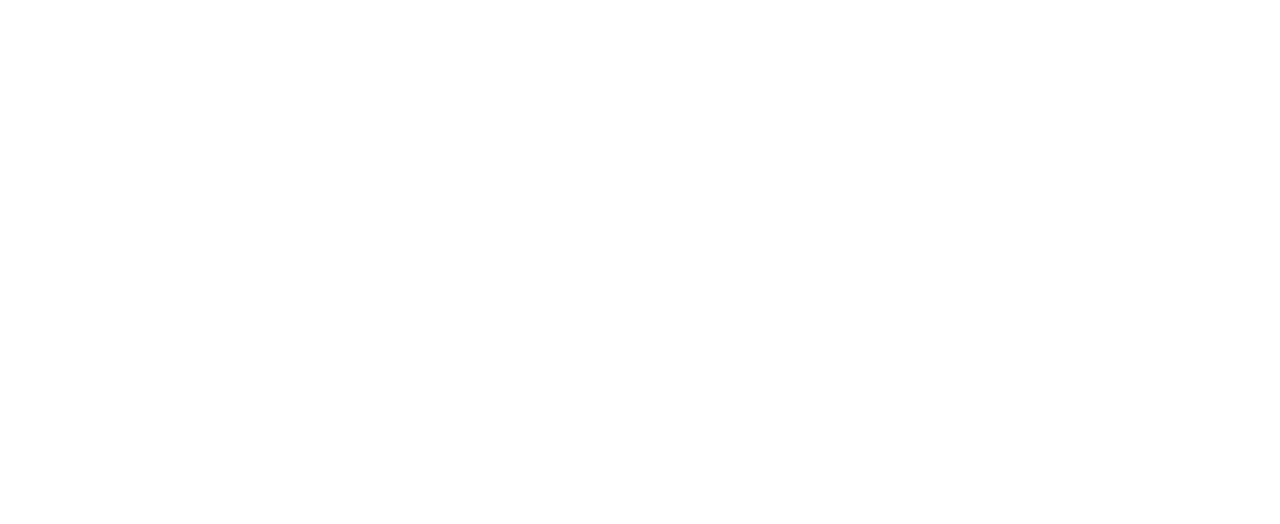
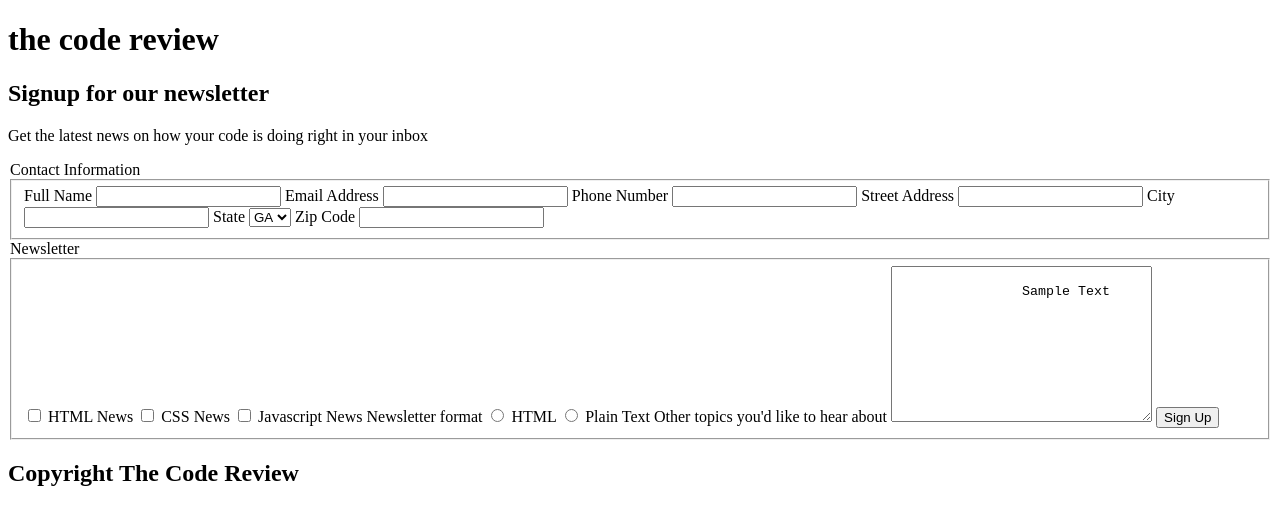
Before and after one commit to dzheng33/techdegree_project_3, a plain HTML site: page index.html in a window 1280 px wide. Drawn offline with Linux system fonts and the light colour scheme.

Commit message:
added html

```diff
--- a/index.html
+++ b/index.html
@@ -7,6 +7,76 @@
     <title>Form</title>
 </head>
 <body>
+    <header>
+        <h1>the code review</h1>
+    </header>
+
+    <aside>
+        <h2>Signup for our newsletter</h2>
+        <p>Get the latest news on how your
+            code is doing right in your inbox
+        </p>
+    </aside>
+
+    <form action="index.html" method="POST">
+
+        <legend>Contact Information</legend>
+        <fieldset>
+            <label for="fname">Full Name</label>
+            <input type="text" id="fname" name="user_fname">
+
+            <label for="email">Email Address</label>
+            <input type="email" id="email" name="user_email">
+
+            <label for="pnumber">Phone Number</label>
+            <input type="tel" id="pnumber" name="user_number">
+
+            <label for="address">Street Address</label>
+            <input type="text" id="address" name="user_address">
+
+            <label for="city">City</label>
+            <input type="text" id="city" name="user_city">
+
+            <label for="state">State</label>
+            <select name="user_state" id="state">
+                <option value="GA">GA</option>
+                <option value="NY">NY</option>
+                <option value="CA">CA</option>
+            </select>
+
+            <label for="zip">Zip Code</label>
+            <input type="number" id="zip" name="user_zip">
+        </fieldset>
+
+        <legend>Newsletter</legend>
+        <fieldset>
+            <input type="checkbox" id="hnews" name="user_hnews" value="hnews">
+            <label for="hnews">HTML News</label>
+            <input type="checkbox" id="cnews" name="user_cnews" value="cnews">
+            <label for="cnews">CSS News</label>
+            <input type="checkbox" id="jnews" name="user_jnews" value="jnews">
+            <label for="jnews">Javascript News</label>
+
+            <label> Newsletter format</label>
+            <input type="radio" id="htext" name="user_htext" value="htext">
+            <label for="htext">HTML</label>
+            <input type="radio" id="ptext" name="user_ptext" value="ptext">
+            <label for="ptext">Plain Text</label>
+
+            <label for="comment">Other topics you'd like to hear about</label>
+            <textarea name="comment" id="comment" cols="30" rows="10">
+                Sample Text
+            </textarea>
+
+            <button>Sign Up</button>
+        </fieldset>
+
+        <footer>
+            <h2>Copyright The Code Review</h2>
+        </footer>
+
+    </form>
+
 
 </body>
 </html>
```
